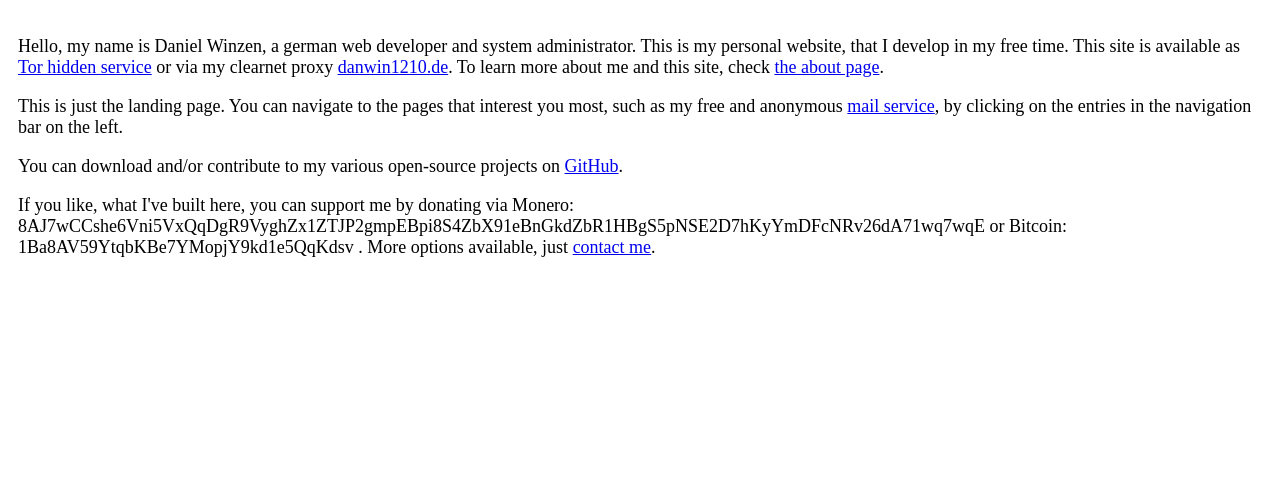
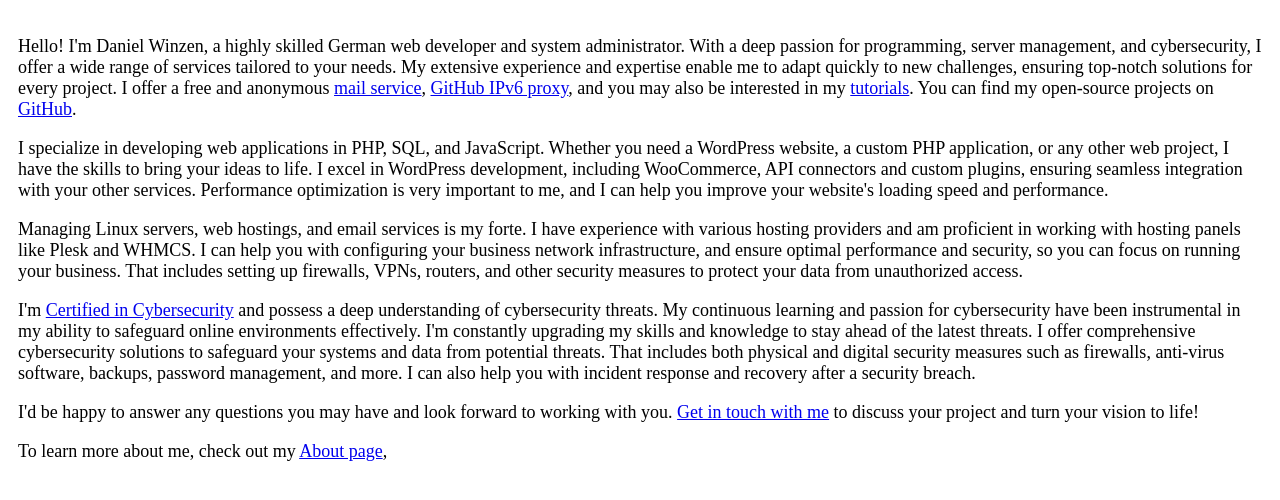
Before and after one commit to DanWin/main-website, a PHP site: page /index.php in a window 1280 px wide. Shown: the part 61-561 px from the top of the page. Run offline with PHP 8.4, Linux system fonts and the light colour scheme.

Commit message:
Update home page

```diff
--- a/common.php
+++ b/common.php
@@ -1,6 +1,4 @@
 <?php
-const DONATE_XMR = '8AJ7wCCshe6Vni5VxQqDgR9VyghZx1ZTJP2gmpEBpi8S4ZbX91eBnGkdZbR1HBgS5pNSE2D7hKyYmDFcNRv26dA71wq7wqE';
-const DONATE_BTC = '1Ba8AV59YtqbKBe7YMopjY9kd1e5QqKdsv';
 const CONTACT_NAME = 'Daniel Winzen';
 const CONTACT_STREET = 'Steinkaulstraße 47';
 const CONTACT_ZIP = '52070';
--- a/index.php
+++ b/index.php
@@ -25,9 +25,11 @@ global $language, $dir, $locale;
 <script type="application/ld+json">{"@context":"https://schema.org","@type":"WebSite","name":"Daniel","alternateName":"DanWin","url":"https://danwin1210.de/", "author":{"@type":"Person", "image": "/assets/daniel.jpg", "name": "Daniel Winzen", "email": "daniel@danwin1210.de", "telephone": "+4917698819809", "url": "https://danwin1210.de"}}</script>
 </head><body>
 <?php menu(_('Home')); ?>
-<p><?php printf(htmlspecialchars(_('Hello, my name is Daniel Winzen, a german web developer and system administrator. This is my personal website, that I develop in my free time. This site is available as %1$s or via my clearnet proxy %2$s. To learn more about me and this site, check %3$s.')), '<a href="http://danielas3rtn54uwmofdo3x2bsdifr47huasnmbgqzfrec5ubupvtpid.onion">'.htmlspecialchars(_('Tor hidden service')).'</a>', '<a href="https://danwin1210.de">danwin1210.de</a>', '<a href="/about.php">'.htmlspecialchars(_('the about page')).'</a>'); ?></p>
-<p><?php printf(htmlspecialchars(_('This is just the landing page. You can navigate to the pages that interest you most, such as my free and anonymous %s, by clicking on the entries in the navigation bar on the left.')), '<a href="/mail/">'.htmlspecialchars(_('mail service')).'</a>'); ?></p>
-<p><?php printf(htmlspecialchars(_('You can download and/or contribute to my various open-source projects on %s.')), '<a href="https://github.com/DanWin/" target="_blank" rel="noopener noreferrer">GitHub</a>'); ?></p>
-<p><?php printf(htmlspecialchars(_('If you like, what I\'ve built here, you can support me by donating via Monero: %1$s or Bitcoin: %2$s . More options available, just %3$s.')), DONATE_XMR, DONATE_BTC, '<a href="/contact.php">'.htmlspecialchars(_('contact me')).'</a>'); ?></p>
+<p><?php printf(htmlspecialchars(_('Hello! I\'m Daniel Winzen, a highly skilled German web developer and system administrator. With a deep passion for programming, server management, and cybersecurity, I offer a wide range of services tailored to your needs. My extensive experience and expertise enable me to adapt quickly to new challenges, ensuring top-notch solutions for every project. I offer a free and anonymous %1$s, %2$s, and you may also be interested in my %3$s. You can find my open-source projects on %4$s.')), '<a href="/mail/">'.htmlspecialchars(_('mail service')).'</a>', '<a href="/github-ipv6-proxy.php">'.htmlspecialchars(_('GitHub IPv6 proxy')).'</a>', '<a href="/tutorials/">'.htmlspecialchars(_('tutorials')).'</a>', '<a href="https://github.com/DanWin/" target="_blank" rel="noopener noreferrer">GitHub</a>'); ?></p>
+<p><?php echo htmlspecialchars(_('I specialize in developing web applications in PHP, SQL, and JavaScript. Whether you need a WordPress website, a custom PHP application, or any other web project, I have the skills to bring your ideas to life. I excel in WordPress development, including WooCommerce, API connectors and custom plugins, ensuring seamless integration with your other services. Performance optimization is very important to me, and I can help you improve your website\'s loading speed and performance.')); ?></p>
+<p><?php echo htmlspecialchars(_('Managing Linux servers, web hostings, and email services is my forte. I have experience with various hosting providers and am proficient in working with hosting panels like Plesk and WHMCS. I can help you with configuring your business network infrastructure, and ensure optimal performance and security, so you can focus on running your business. That includes setting up firewalls, VPNs, routers, and other security measures to protect your data from unauthorized access.')); ?></p>
+<p><?php printf(htmlspecialchars(_('I\'m %1$s and possess a deep understanding of cybersecurity threats. My continuous learning and passion for cybersecurity have been instrumental in my ability to safeguard online environments effectively. I\'m constantly upgrading my skills and knowledge to stay ahead of the latest threats. I offer comprehensive cybersecurity solutions to safeguard your systems and data from potential threats. That includes both physical and digital security measures such as firewalls, anti-virus software, backups, password management, and more. I can also help you with incident response and recovery after a security breach.')), '<a href="https://www.credly.com/badges/2652f763-ca8c-4e23-b0a9-939a2f27c83c" target="_blank" rel="noopener noreferrer">'.htmlspecialchars(_('Certified in Cybersecurity')).'</a>'); ?></p>
+<p><?php printf(htmlspecialchars(_('I\'d be happy to answer any questions you may have and look forward to working with you. %1$s to discuss your project and turn your vision to life!')), '<a href="/contact.php" target="_blank" rel="noopener noreferrer">'.htmlspecialchars(_('Get in touch with me')).'</a>'); ?></p>
+<p><?php printf(htmlspecialchars(_('To learn more about me, check out my %1$s,')), '<a href="/about.php">'.htmlspecialchars(_('About page')).'</a>'); ?></p>
 </main>
 </body></html>
```
Also changed, not shown: 1 other file.
